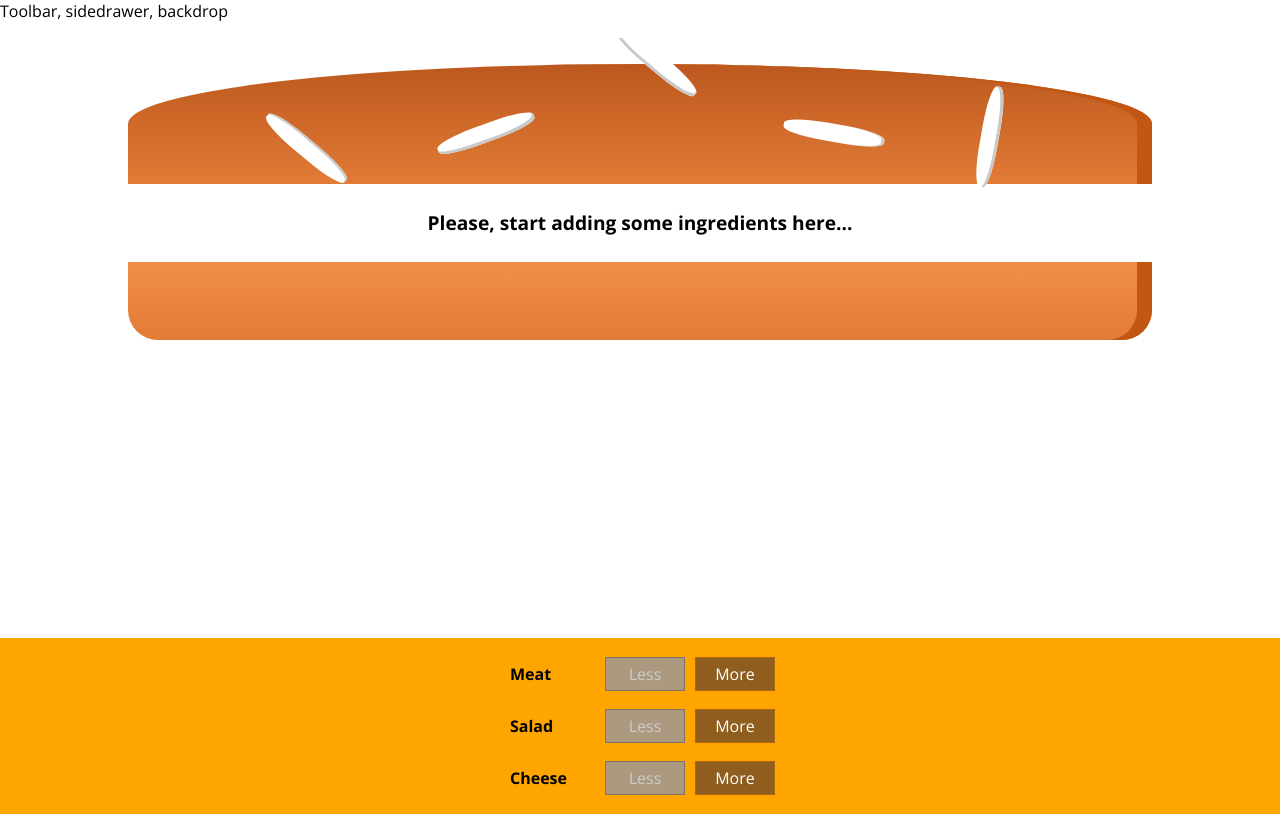
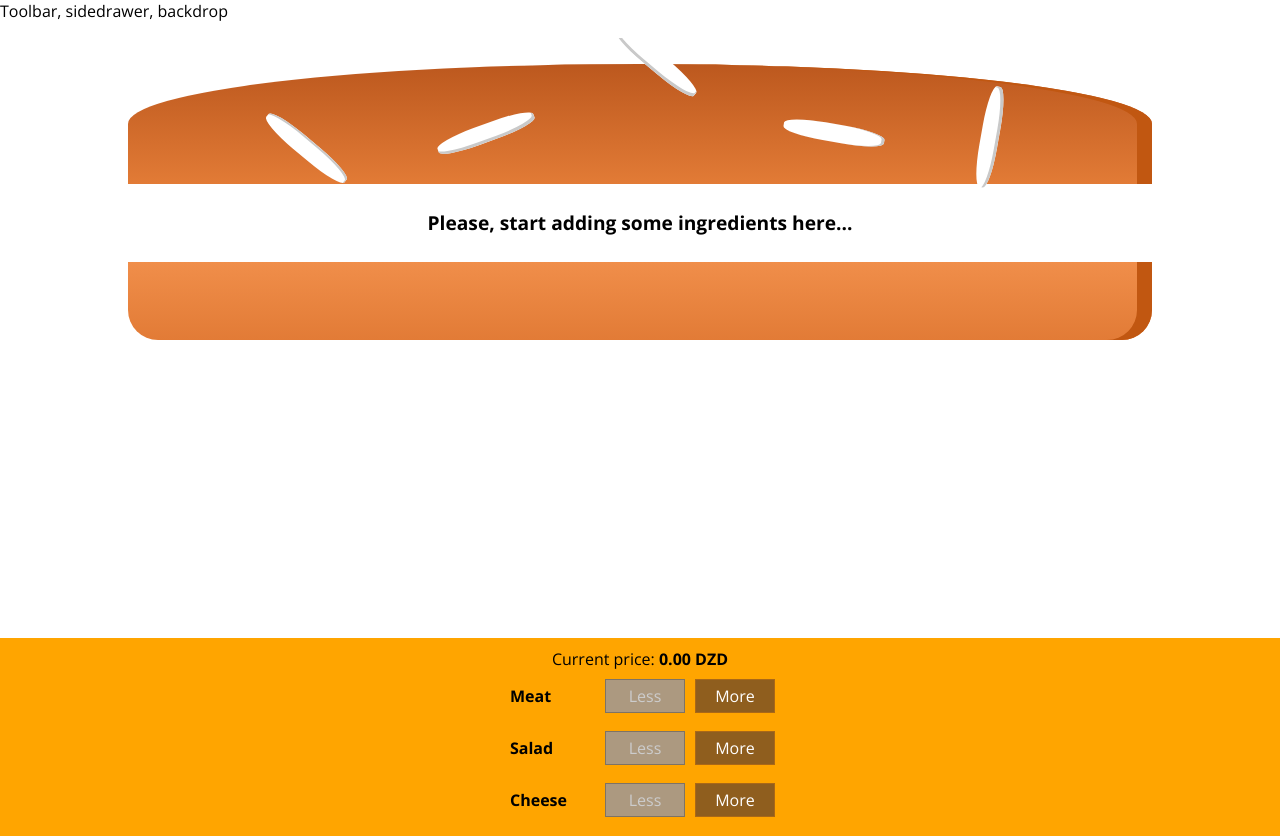
Before and after one commit to ican17/BurgerBuilder, a React (Create React App) app: page / in a window 1280 px wide. Before the commit the page ends 814 px from the top, so only its background shows below. Built offline with nearby package versions, Linux system fonts and the light colour scheme.

Commit message:
Removing an ingredien

```diff
--- a/src/components/Burger/BuildControls/BuildControls.js
+++ b/src/components/Burger/BuildControls/BuildControls.js
@@ -10,6 +10,7 @@ const BUILD_CONTROLS = [
 function BuildControls(props) {
     return (
         <div className={classes.BuildControls}>
+            <div>Current price: <strong>{props.price.toFixed(2) } DZD</strong></div>
             {BUILD_CONTROLS.map(ctr => <BuildControl
                 label={ctr.label}
                 key={ctr.label}
--- a/src/containers/BurgerBuilder/BurgerBuilder.js
+++ b/src/containers/BurgerBuilder/BurgerBuilder.js
@@ -4,9 +4,9 @@ import Burger from '../../components/Burger/Burger';
 import BuildControls from '../../components/Burger/BuildControls/BuildControls';
 
 const INGREDIENTS_PRICES = {
-    salad: 0.4,
-    meat: 1.3,
-    cheese: 0.7
+    salad: 10,
+    meat: 45,
+    cheese: 20
 }
 
 class BurgerBuilder extends Component{
@@ -16,7 +16,7 @@ class BurgerBuilder extends Component{
             meat: 0,
             cheese: 0,
         },
-        totalPrice: 4
+        totalPrice: 0
     }
 
     addIngredientHandler = (type) => {
@@ -48,7 +48,8 @@ class BurgerBuilder extends Component{
                 <BuildControls
                 ingredientAdded = {this.addIngredientHandler}
                 ingredientRemoved = {this.removeIngredientHandler}
-                disabledInfo = {disabledInfo}/>
+                disabledInfo = {disabledInfo}
+                price ={this.state.totalPrice}/>
             </Aux>
         )
     }
```
